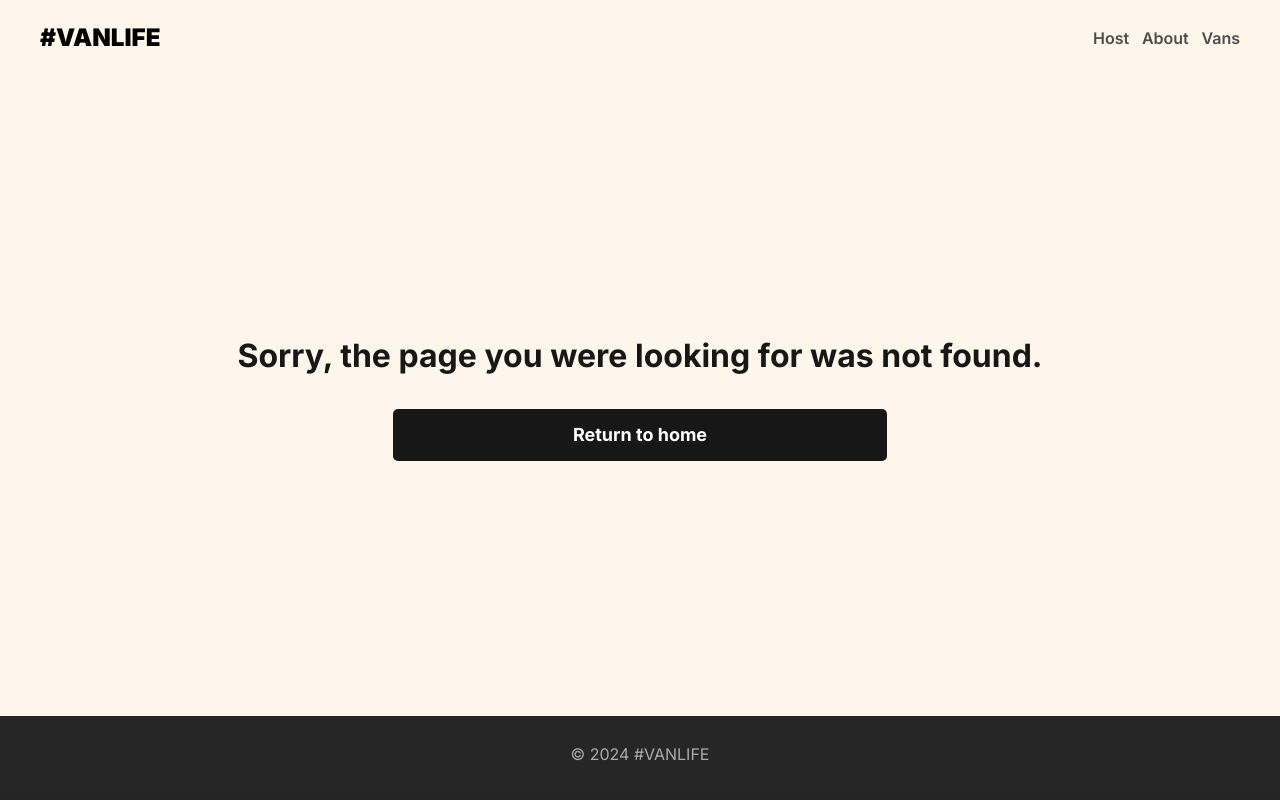
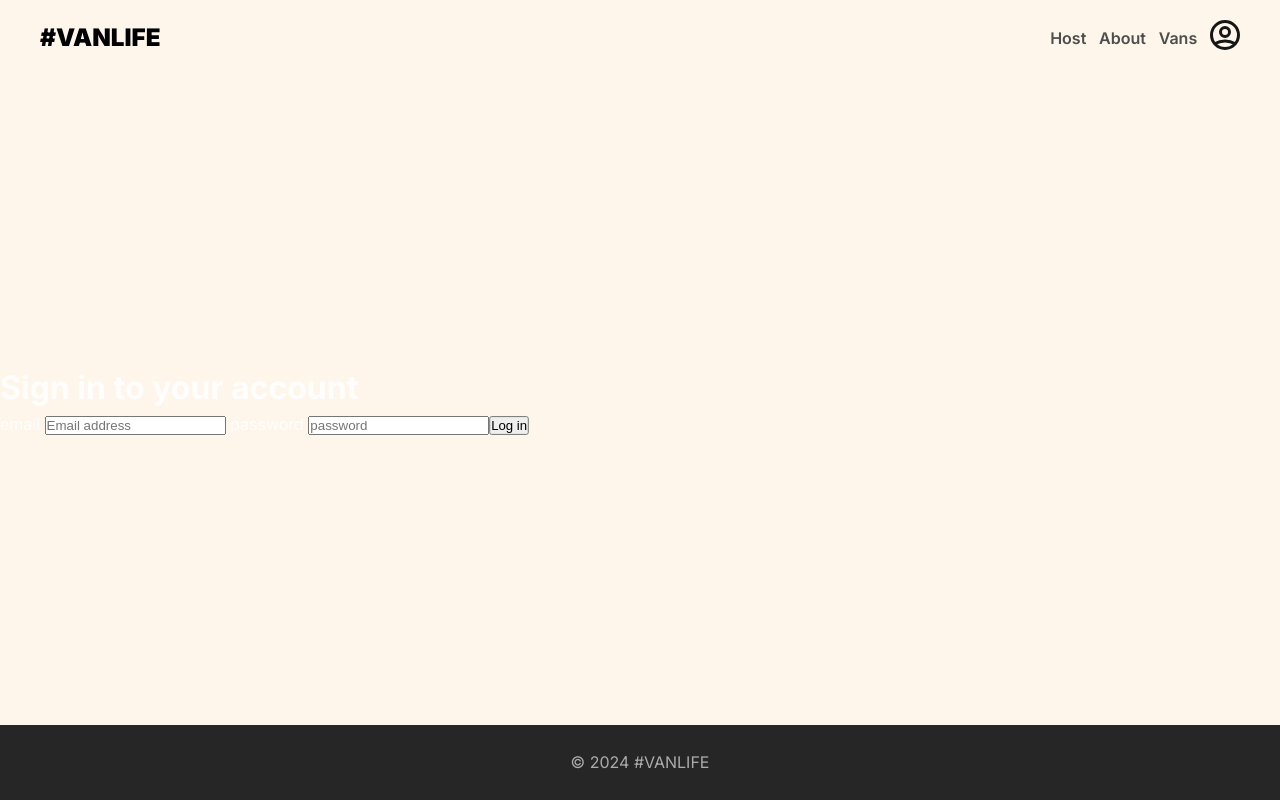
Before and after one commit to KMusyimi/vanlife-r6, a React (Vite) app: page /login in a window 1280 px wide. Before the commit this address had no page. Built offline with nearby package versions, Linux system fonts and the light colour scheme; what miragejs would draw is missing.

Commit message:
added a login page

```diff
--- a/src/App.css
+++ b/src/App.css
@@ -41,7 +41,15 @@ p, a, li {
     font-size: 1rem;
     font-weight: 400;
 }
-
+body, .bg-color{
+    background-color: hsla(33, 100%, 96%, 1);
+}
+#root{
+    display: flex;
+    flex-direction: column;
+    justify-content: space-between;
+    height: 100dvh;
+}
 .fw-700 {
     font-weight: 700;
 }
@@ -52,9 +60,6 @@ p, a, li {
     border: none;
 }
 
-.bg-color {
-    background-color: hsla(33, 100%, 96%, 1);
-}
 
 .tag {
     color: hsla(33, 100%, 91%, 1);
@@ -100,8 +105,14 @@ p, a, li {
     color: hsla(0, 0%, 0%, 1);
 }
 
+.avatar-icon {
+    width: clamp(1.25rem, 0.8889rem + 1.5408vw, 1.875rem);
+    height: clamp(1.25rem, 0.8889rem + 1.5408vw, 1.875rem);
+}
+
 .nav .nav-list {
     display: flex;
+    align-items: center;
     gap: .8em;
 }
 
@@ -130,7 +141,7 @@ p, a, li {
     background-image: url('./assets/mountain.svg');
     background-repeat: no-repeat;
     background-size: cover;
-    height: calc(100dvh - (4.5em + 3.21em));
+    height: 100%;
 }
 
 .overlay {
@@ -285,8 +296,9 @@ p, a, li {
     font-size: clamp(0.875rem, 0.4063rem + 2vw, 1rem);
     border: transparent;
 }
-.vans-section .vans-header > .filters-container .filters-wrapper  > button:hover,
-.vans-section .vans-header > .filters-container .filters-wrapper  > button.selected{
+
+.vans-section .vans-header > .filters-container .filters-wrapper > button:hover,
+.vans-section .vans-header > .filters-container .filters-wrapper > button.selected {
     background-color: var(--_hv-color);
     color: hsla(33, 100%, 91%, 1);
     -webkit-transition: all 300ms ease-in-out;
@@ -296,13 +308,15 @@ p, a, li {
     transition: all 300ms ease-in-out;
 }
 
-.vans-section .vans-header > .filters-container div > button.simple{
+.vans-section .vans-header > .filters-container div > button.simple {
     --_hv-color: hsla(14, 70%, 61%, 1);
 }
-.vans-section .vans-header > .filters-container div > button.luxury{
+
+.vans-section .vans-header > .filters-container div > button.luxury {
     --_hv-color: hsla(0, 0%, 9%, 1);
 }
-.vans-section .vans-header > .filters-container div > button.rugged{
+
+.vans-section .vans-header > .filters-container div > button.rugged {
     --_hv-color: hsla(176, 69%, 22%, 1);
 }
 
@@ -440,8 +454,11 @@ p, a, li {
 
 .host-container {
     padding: 2.02em 1.625em;
+    height: fit-content;
 }
-
+.host-container > div {
+    min-height: 500px;
+}
 .host-container > header {
     margin-bottom: 2em;
 }
@@ -451,6 +468,12 @@ p, a, li {
 }
 
 .host-container .host-nav {
+    padding-block-start: 1em;
+    padding-block-end: .65em;
+    background-color: hsla(33, 100%, 96%, 1);
+    position: sticky;
+    top: 5em;
+    z-index: 1000;
     margin-bottom: 3.438em;
 }
 
@@ -497,7 +520,7 @@ p, a, li {
     background-color: hsla(0, 0%, 100%, 1);
     padding: 1.56em;
     border-radius: .375em;
-    margin-bottom: 2.813em;
+    margin-bottom: .813em;
 }
 
 .host-container .host-van-info figure {
@@ -558,12 +581,14 @@ p, a, li {
     font-size: 2.8rem;
     padding-block: .285em;
 }
-.not-found-container{
+
+.not-found-container {
     display: flex;
     align-items: center;
     height: 80dvh;
 }
-.not-found{
+
+.not-found {
     padding-inline: 1.729em;
     text-align: center;
 
@@ -574,7 +599,8 @@ p, a, li {
     font-size: clamp(1.625rem, 1.4083rem + 0.9245vw, 2rem);
     margin-bottom: .906em;
 }
-.not-found > a{
+
+.not-found > a {
     background-color: hsla(0, 0%, 9%, 1);
     border-radius: .313rem;
     text-align: center;
@@ -582,8 +608,9 @@ p, a, li {
     font-size: 1.125rem;
     margin: auto;
     padding-block: .695em;
-    width: min(90%,27.44em);
+    width: min(90%, 27.44em);
 }
+
 .footer {
     padding: 1.605em 0;
     text-align: center;
--- a/src/App.jsx
+++ b/src/App.jsx
@@ -16,6 +16,8 @@ import HostVanPricing from "./views/host/HostVanPricing.jsx";
 import HostVanPhotos from "./views/host/HostVanPhotos.jsx";
 import HostVanDetails from "./views/host/HostVanDetails.jsx";
 import NotFound from "./views/404.jsx";
+import Login from "./views/Login.jsx";
+import AuthRequired from "./components/AuthRequired.jsx";
 
 function App() {
     return (
@@ -27,6 +29,8 @@ function App() {
                         <Route path='about' element={<About/>}/>
                         <Route path='vans' element={<Vans/>}/>
                         <Route path='vans/:id' element={<VanDetails/>}/>
+                        <Route path='login' element={<Login/>}/>
+                        <Route element={<AuthRequired/>}>
                             <Route path='host' element={<HostLayout/>}>
                                 <Route index element={<Dashboard/>}/>
                                 <Route path='income' element={<Income/>}/>
@@ -38,6 +42,7 @@ function App() {
                                 </Route>
                                 <Route path='reviews' element={<Reviews/>}/>
                             </Route>
+                        </Route>
                         <Route path='*' element={<NotFound/>}/>
                     </Route>
                 </Routes>
--- /dev/null
+++ b/src/components/AuthRequired.jsx
@@ -0,0 +1,6 @@
+import {Outlet, Navigate} from "react-router-dom";
+
+export default function AuthRequired() {
+    const authenticated = false;
+    return authenticated ? <Outlet/> : <Navigate to='login'/>
+}
--- a/src/components/Header.jsx
+++ b/src/components/Header.jsx
@@ -2,19 +2,21 @@ import Nav from './Nav'
 import {decode} from "html-entities";
 import {NavLink} from "react-router-dom";
 import {useId} from "react";
+import avatarIcon from '../assets/avatar.svg'
 
 
 function Header() {
     const id = useId();
 
     const navLinks = () => {
-        const endpoints = ['host', 'about', 'vans'];
+        const endpoints = ['host', 'about', 'vans', 'login'];
+        const img = <img className='avatar-icon' src={`${avatarIcon}`} alt="login avatar icon" />
         return endpoints.map((path, idx) => {
             return (
                 <li key={`link-${id}-${idx + 1}`}>
                     <NavLink className={
                         ({isActive}) => isActive ? 'nav-link active' : 'nav-link'}
-                             to={`${path}`}>{path}</NavLink>
+                             to={`${path}`}>{idx === endpoints.length - 1 ? img : path}</NavLink>
                 </li>
             )
         })
--- a/src/components/Spinner.jsx
+++ b/src/components/Spinner.jsx
@@ -1,6 +1,6 @@
 export default function Spinner() {
     return (
-        <div className='spinner-container bg-color'>
+        <div className='spinner-container'>
         <div className="spinner" aria-live='polite'></div>
     </div>)
 }
--- a/src/spinkit.css
+++ b/src/spinkit.css
@@ -1,6 +1,6 @@
 .spinner-container {
     display: flex;
-    height: 100dvh;
+    height: 100%;
     align-items: center;
     justify-content: center;
 }
--- a/src/views/404.jsx
+++ b/src/views/404.jsx
@@ -2,7 +2,7 @@ import {Link} from "react-router-dom";
 
 export default function NotFound() {
     return (
-        <div className='bg-color not-found-container'><section className='sect-width not-found'>
+        <div className='not-found-container'><section className='sect-width not-found'>
             <h1 className='fw-700'>Sorry, the page you were looking for was not found.</h1>
             <Link  className='fw-700' to={'/'}>Return to home</Link>
         </section></div>
--- a/src/views/About.jsx
+++ b/src/views/About.jsx
@@ -22,7 +22,7 @@ function About() {
                 </section>
             </section>
             <figure className='img-wrapper'>
-                <img className='camp-img' src={campImg} alt=
+                <img className='camp-img' src={`${campImg}`} alt=
                     'a black guy sitting on a camping van observng the stars'/>
             </figure>
         </div>
--- /dev/null
+++ b/src/views/Login.jsx
@@ -0,0 +1,46 @@
+import {useState} from "react";
+
+export default function Login() {
+    const [loginFormData, setLoginFormData] = useState({
+        email: "",
+        password: "",
+    })
+
+    function handleSubmit(e) {
+        e.preventDefault();
+        console.log(loginFormData);
+    }
+    function handleChange(e){
+        const {name, value} = e.target;
+        setLoginFormData(prev => ({
+            ...prev, [name]: value
+        }));
+    }
+    return (
+        <div className="login-container">
+            <header><h1>Sign in to your account</h1></header>
+            <form onSubmit={handleSubmit} className='login-form'>
+                <label htmlFor='email'> email </label>
+                <input
+                    id='email'
+                    name='email'
+                    type='email'
+                    autoComplete={'email'}
+                    onChange={handleChange}
+                    placeholder='Email address'
+                    value={loginFormData.email}
+                />
+                <label htmlFor='password'> password </label>
+                <input
+                    id='password'
+                    name='password'
+                    type='password'
+                    placeholder='password'
+                    onChange={handleChange}
+                    value={loginFormData.password}
+                />
+                <button type='submit'>Log in</button>
+            </form>
+        </div>
+    )
+}
```
Also changed, not shown: src/assets/avatar.svg (added). Lines whose indentation alone changed are shown as unchanged.
